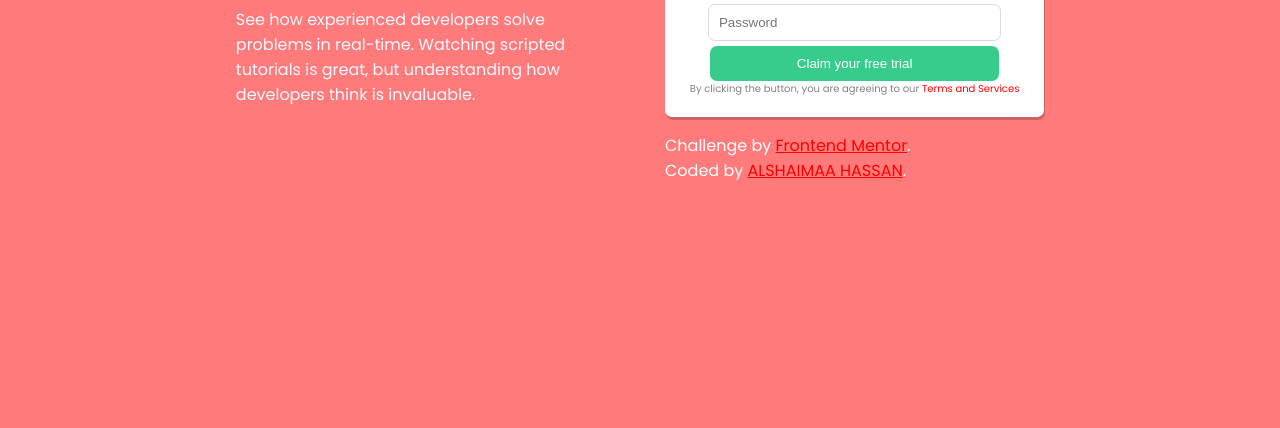
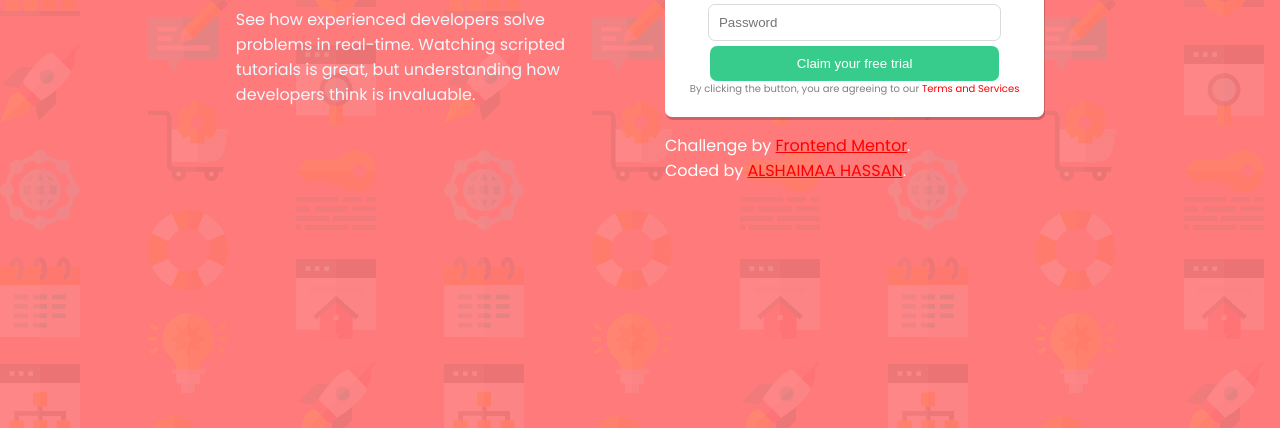
Before and after one commit to alshaimaahassan/GDSC-1TASK, a plain HTML site: page index.html in a window 1280 px wide. Shown: the part 372-800 px from the top of the page. Drawn offline with Linux system fonts and the light colour scheme; the site is published under a folder, as on GitHub Pages, so addresses that start at the root find nothing.

Commit message:
Update main.css

```diff
--- a/main.css
+++ b/main.css
@@ -1,5 +1,5 @@
 body {
-    background-image: url("/images/bg-intro-desktop.png");
+    background-image: url("./images/bg-intro-desktop.png");
     background-color: hsl(0, 100%, 74%);
     font-family: 'Poppins', sans-serif;
     box-sizing: border-box;
```
